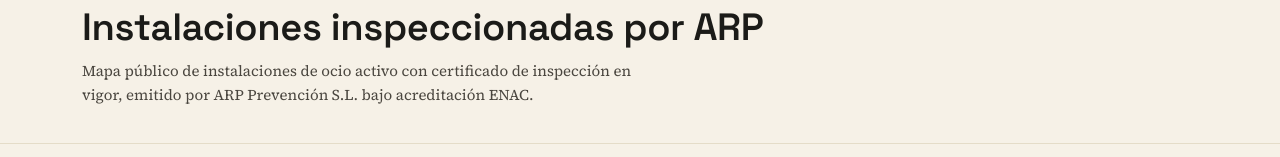
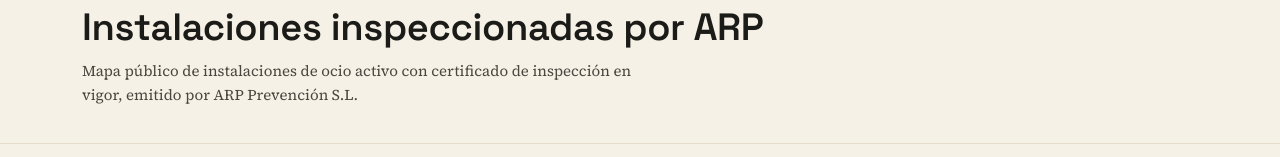
Before and after one commit to GCustos/arp-web-preview, a plain HTML site: page mapa/index.html in a window 1280 px wide. Shown: the part 149-306 px from the top of the page. Drawn offline with nearby package versions, Linux system fonts and the light colour scheme; no server answers.

Commit message:
fix(mapa): remove ENAC reference from map lead text

```diff
--- a/mapa/index.html
+++ b/mapa/index.html
@@ -66,7 +66,7 @@
   <div class="wrap">
     <div class="section-eyebrow">Certificaciones vigentes</div>
     <h1>Instalaciones inspeccionadas por ARP</h1>
-    <p class="lead">Mapa público de instalaciones de ocio activo con certificado de inspección en vigor, emitido por ARP Prevención S.L. bajo acreditación ENAC.</p>
+    <p class="lead">Mapa público de instalaciones de ocio activo con certificado de inspección en vigor, emitido por ARP Prevención S.L.</p>
   </div>
 </section>
 
```
